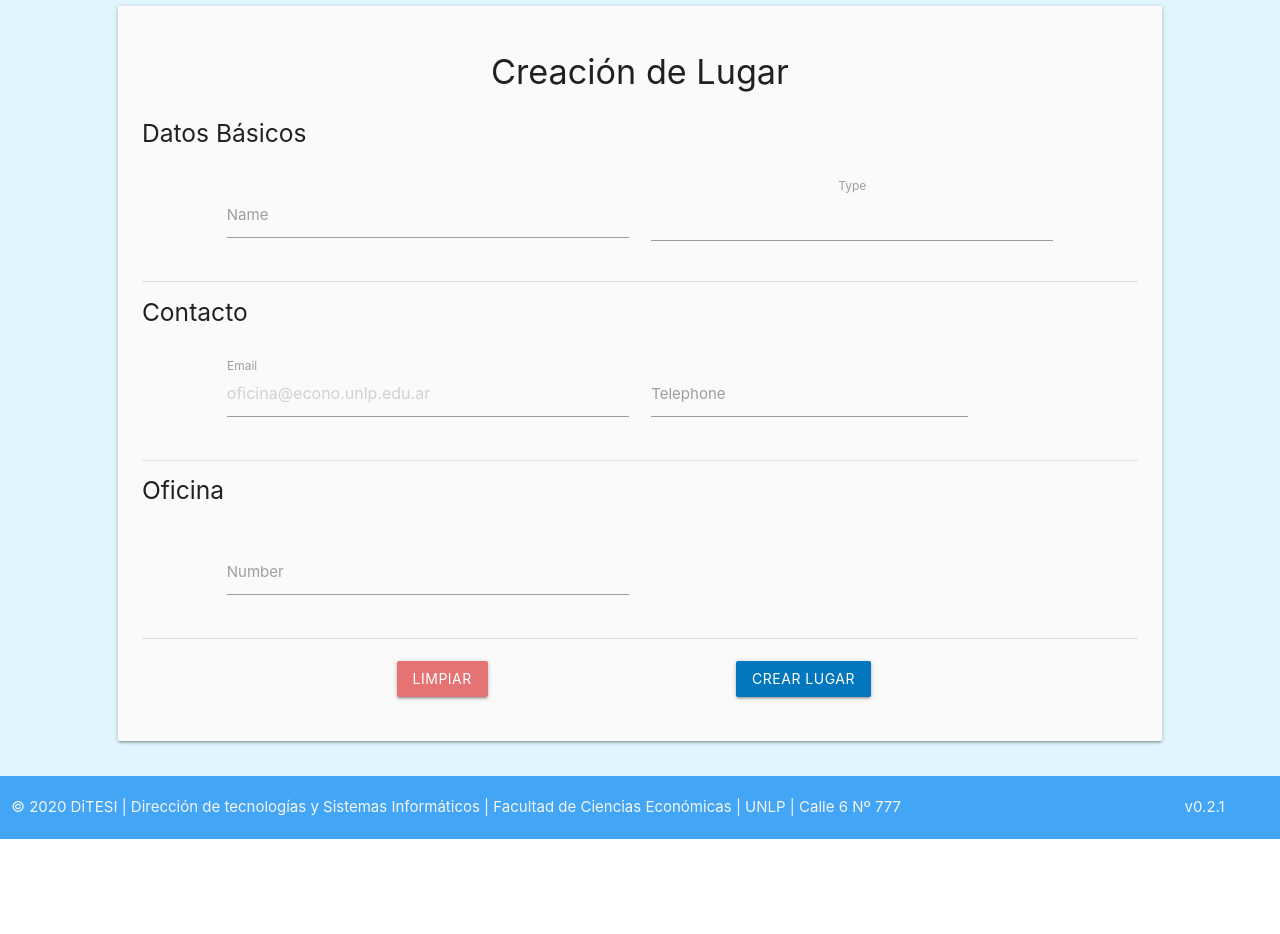
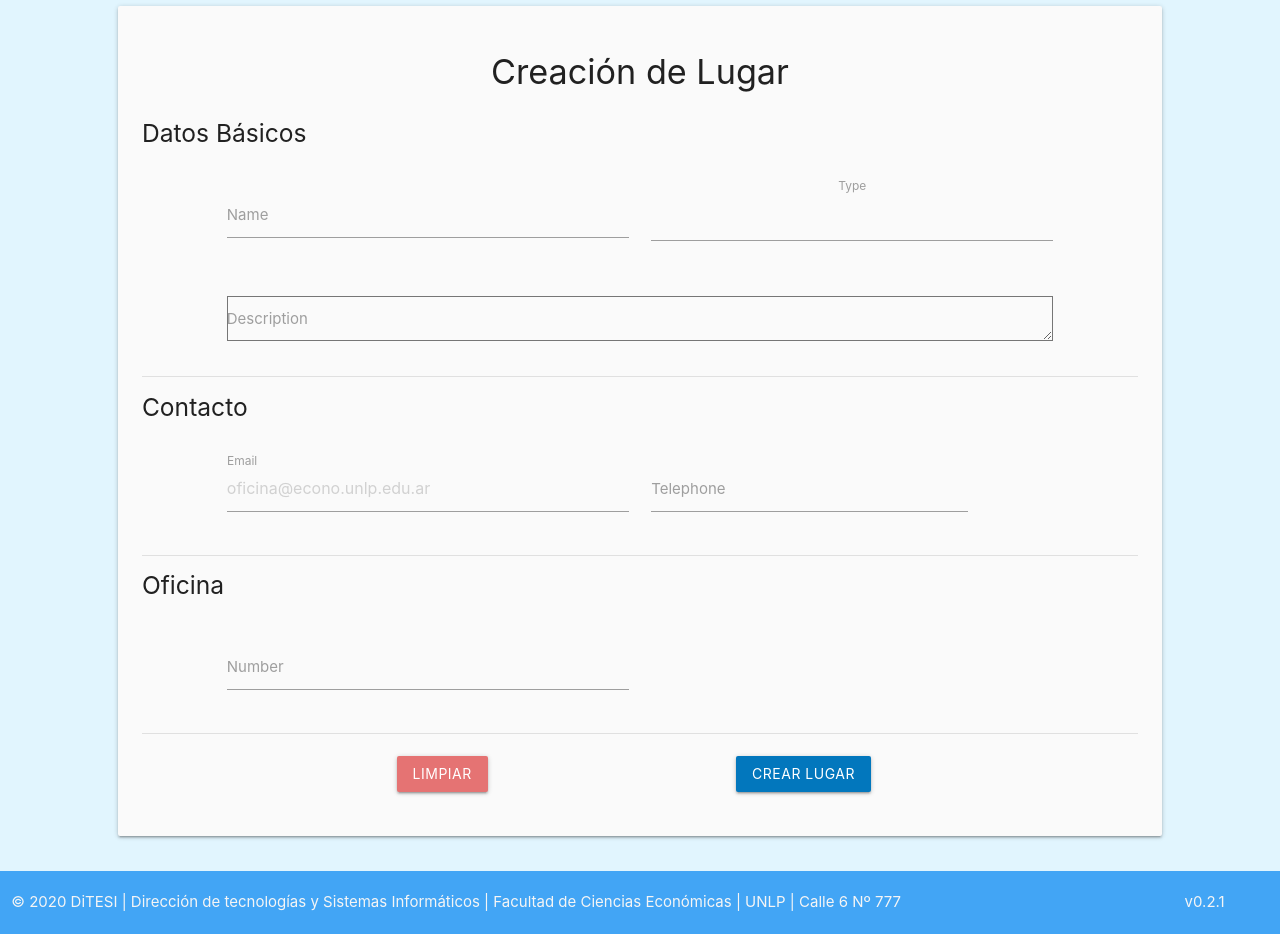
Before and after one commit to pablodanielrey/sileg-api, a Python web app: template src/sileg/bp/web/places/templates/createPlace.html in a window 1280 px wide. Shown: the part 133-1067 px from the top of the page. Before the commit the page ends 972 px from the top, so only its background shows below. Run offline with Jinja, Linux system fonts and the light colour scheme; the template is opened without the code that fills it, so the values that code supplies are empty, except form fields; form fields are guessed from the names that the template uses.

Commit message:
Se agrega descripcion de lugar

```diff
--- a/src/sileg/bp/web/places/templates/createPlace.html
+++ b/src/sileg/bp/web/places/templates/createPlace.html
@@ -35,6 +35,21 @@
                         {% else %}
                         {{ form.type(class="validate") }}
                         {% endif %}
+                    </div>
+                    <div class="col m1"></div>
+                </div>
+                <div class="row center">
+                    <div class="col m1"></div>
+                    <div class="col m10">
+                        <div class="input-field">
+                            {{ form.description.label }}
+                            {% if form.description.errors %}
+                            {{ form.description(class="validate invalid") }}
+                            <span class="helper-text" data-error="{{form.description.errors[0]}}"></span>
+                            {% else %}
+                            {{ form.description(class="validate") }}
+                            {% endif %}
+                        </div>
                     </div>
                     <div class="col m1"></div>
                 </div>
```
